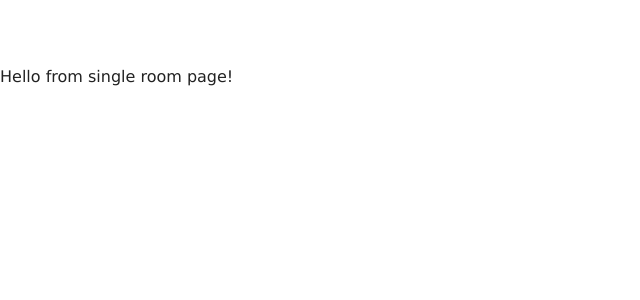
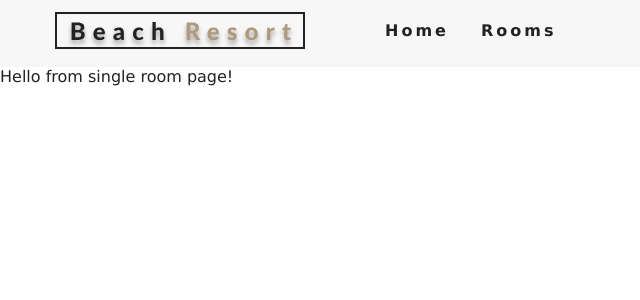
Before and after one commit to RabbiHasanR/HotelReservationWithReact, a React (Create React App) app: page /rooms/1 in a window 1280 px wide. Shown: the top 300 px of the page, without its empty margins (0-640 px from the left). Built offline with nearby package versions, Linux system fonts and the light colour scheme.

Commit message:
create navbar component with toggle

```diff
--- a/src/App.js
+++ b/src/App.js
@@ -10,12 +10,14 @@
 import Rooms from './pages/Rooms'
 import SingleRoom from './pages/SingleRoom'
 import Error from './pages/Error'
+import Navbar from './components/Navbar'
 
 
 
 function App() {
   return (
     <>
+    <Navbar/>
     <Switch>
         <Route exact path='/' component={Home} />
         <Route exact path='/rooms/' component={Rooms} />
--- /dev/null
+++ b/src/components/Navbar.js
@@ -0,0 +1,39 @@
+import React, { Component } from 'react'
+import Logo from '../images/logo.svg'
+import { FaAlignRight } from "react-icons/fa"
+import {Link} from 'react-router-dom'
+
+export default class NavBar extends Component {
+    state={
+        isOpen:false
+    }
+
+    handleToggle=()=>{
+        this.setState({isOpen:!this.state.isOpen})
+    }
+
+    render() {
+        return (
+            <nav className='navbar'>
+                <div className='nav-center'>
+                    <div className='nav-header'>
+                        <Link to='/'>
+                            <img src={Logo} alt='Beach Resort'/>
+                        </Link>
+                        <button type='button' className='nav-btn' onClick={this.handleToggle}>
+                            <FaAlignRight className='nav-icon'/>
+                        </button>
+                    </div>
+                    <ul className={this.state.isOpen ?'nav-links show-nav':'nav-links'}>
+                        <li>
+                            <Link to='/'>Home</Link>
+                        </li>
+                        <li>
+                            <Link to='/rooms'>Rooms</Link>
+                        </li>
+                    </ul>
+                </div>
+            </nav>
+        )
+    }
+}
```
